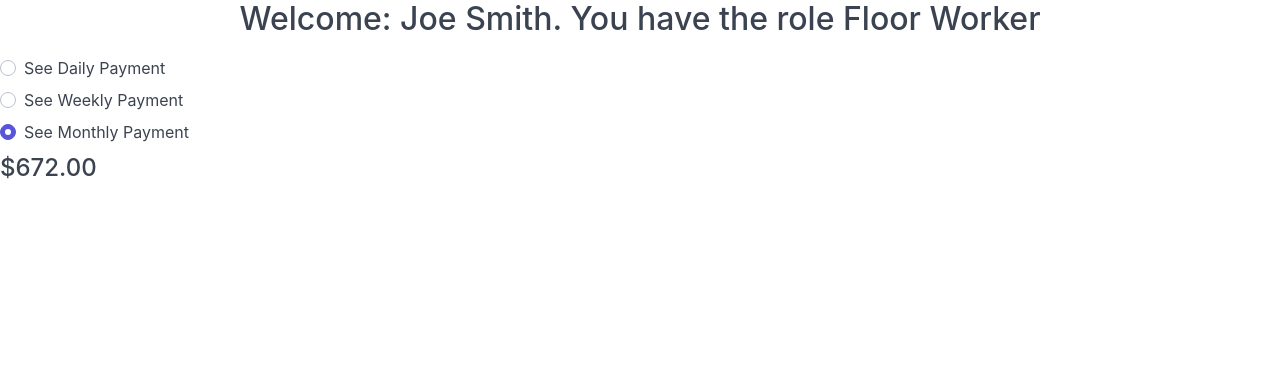
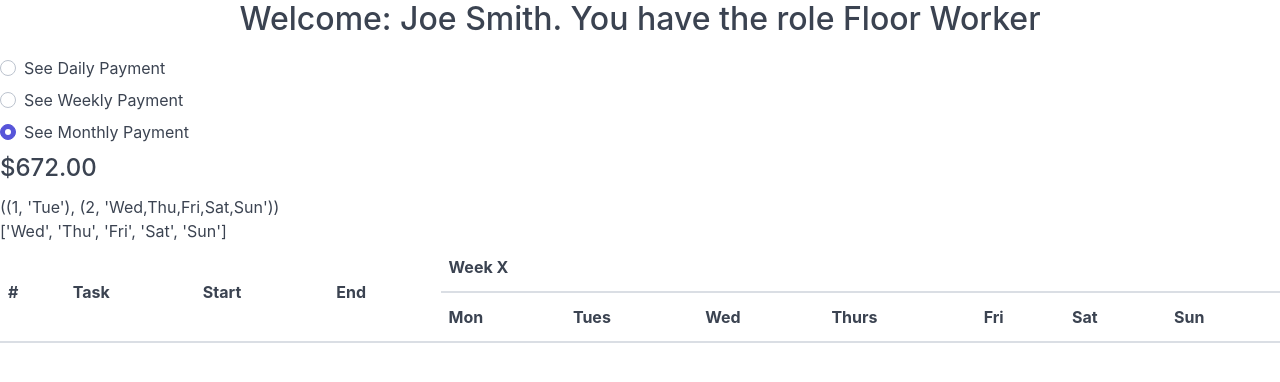
Before and after one commit to ifbhack/WorkTracker, a Flask app: page /homepage in a window 1280 px wide. Shown: the top 382 px of the page. Run offline with Flask 2, Linux system fonts and the light colour scheme; a user stored in the database is signed in; data comes from the database, SQL or seed files in the repository; lists and menus that the app fills with data are empty; some libraries are stand-ins or nearby versions.

Commit message:
Add roster retrieval and demo use

```diff
--- a/functions.py
+++ b/functions.py
@@ -78,3 +78,15 @@ class Staff:
         cur.execute(sql, (self.userId,))
         result = cur.fetchone()
         return {'daily': result[0], 'weekly': result[1], 'monthly': result[2]}
+
+    def getRoster(self, mysql):
+        """Returns the staff roster from the current week Monday to Sunday"""
+        cur = mysql.connection.cursor()
+        sql = """
+            SELECT staffID, GROUP_CONCAT(DATE_FORMAT(date, '%a')) FROM Roster
+            WHERE date BETWEEN SUBDATE(CURDATE(), WEEKDAY(CURDATE())) AND
+                               ADDDATE(CURDATE(), 6 - WEEKDAY(CURDATE()))
+            GROUP BY staffID"""
+        cur.execute(sql)
+        result = cur.fetchall()
+        return result
--- a/main.py
+++ b/main.py
@@ -95,7 +95,10 @@ def homepage():
             return "Manager page"  # todo
         else:
             payInfo = g.user.getStaffPayInfo(mysql)
-            return render_template('homepage-employee.html', payInfo=payInfo)
+            roster = g.user.getRoster(mysql)
+            return render_template('homepage-employee.html',
+                                   payInfo=payInfo,
+                                   roster=roster)
     else:
         return "Not logged in"
 
--- a/templates/homepage-employee.html
+++ b/templates/homepage-employee.html
@@ -23,7 +23,6 @@
 
 <h4 id="viewPayInfo">${{payInfo['monthly']}}</h4>
 
-
 <script>
     const payInfo = {daily: "{{payInfo['daily']}}", weekly: "{{payInfo['weekly']}}", monthly: "{{payInfo['monthly']}}"};
     const payInfoText = document.querySelector("#viewPayInfo");
@@ -37,4 +36,34 @@
     radioButtons.forEach(y => addEventListener("change", radioButtonChange));
 </script>
 
+<!-- Example use of roster data -->
+{{roster}}
+<br>
+{{roster[1][1].split(',')}}
+
+<table class="table">
+    <thead>
+        <tr>
+            <th rowspan="2">#</th>
+            <th rowspan="2">Task</th>
+            <th rowspan="2">Start</th>
+            <th rowspan="2">End</th>
+            <th colspan="7">Week X</th>
+        </tr>
+        <tr>
+            <th>Mon</th>
+            <th>Tues</th>
+            <th>Wed</th>
+            <th>Thurs</th>
+            <th>Fri</th>
+            <th>Sat</th>
+            <th>Sun</th>
+        </tr>
+    </thead>
+    <tbody>
+        <tr>
+        </tr>
+    </tbody>
+</table>
+
 {% endblock %}
```
